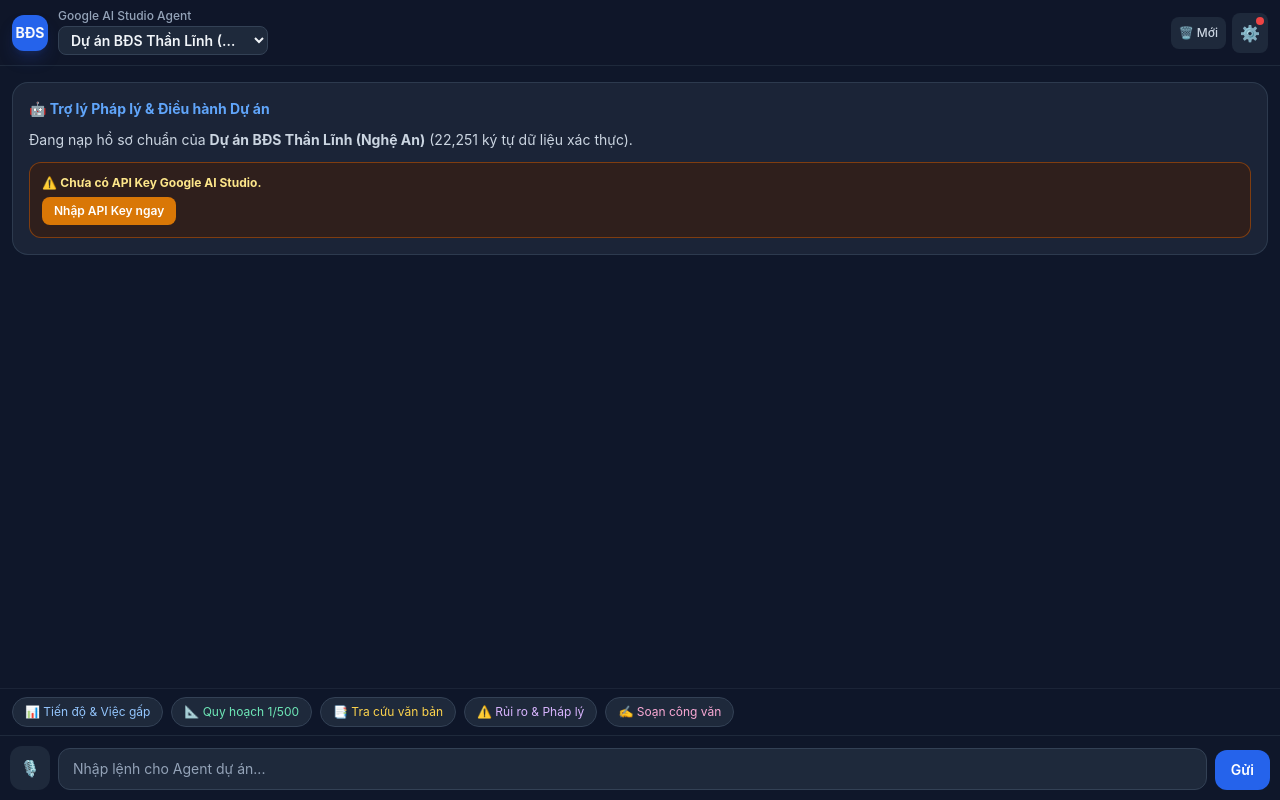
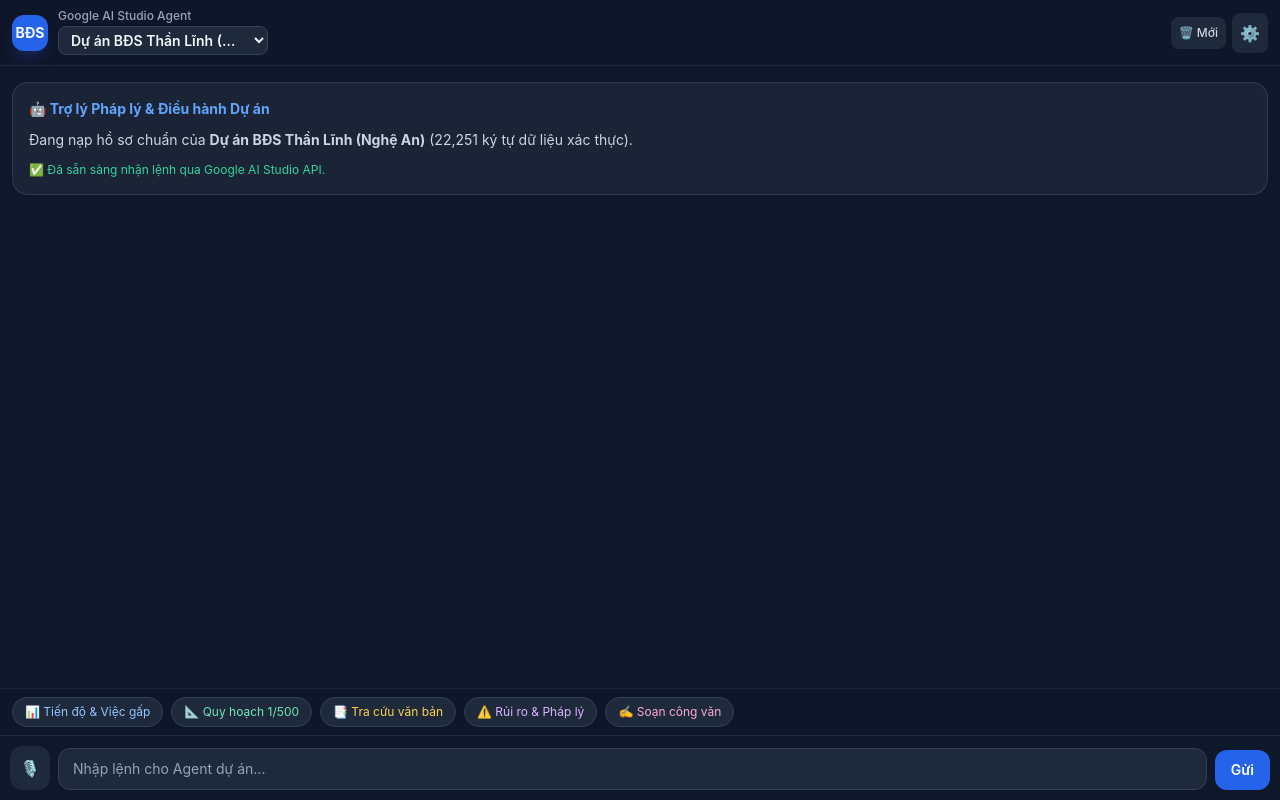
Before and after one commit to truongvancau1977-bit/BATDONGSAN, a plain HTML site: page index.html in a window 1280 px wide. Drawn offline with nearby package versions, Linux system fonts and the light colour scheme.

Commit message:
Set permanent default Gemini API key

```diff
--- a/index.html
+++ b/index.html
@@ -172,9 +172,10 @@
     const STORAGE_KEY = "bds_agent_api_key";
     const MODEL_KEY = "bds_agent_model";
     const PROJECT_KEY = "bds_agent_project";
+    const DEFAULT_API_KEY = "AQ.Ab8RN6JMrZ8otIZP22Z2f1Vs_pWF0Tn6Np228LncYlC7W8XEvg";
 
     function getApiKey() {
-      return localStorage.getItem(STORAGE_KEY) || "";
+      return localStorage.getItem(STORAGE_KEY) || DEFAULT_API_KEY;
     }
 
     let chatHistory = [];
```
